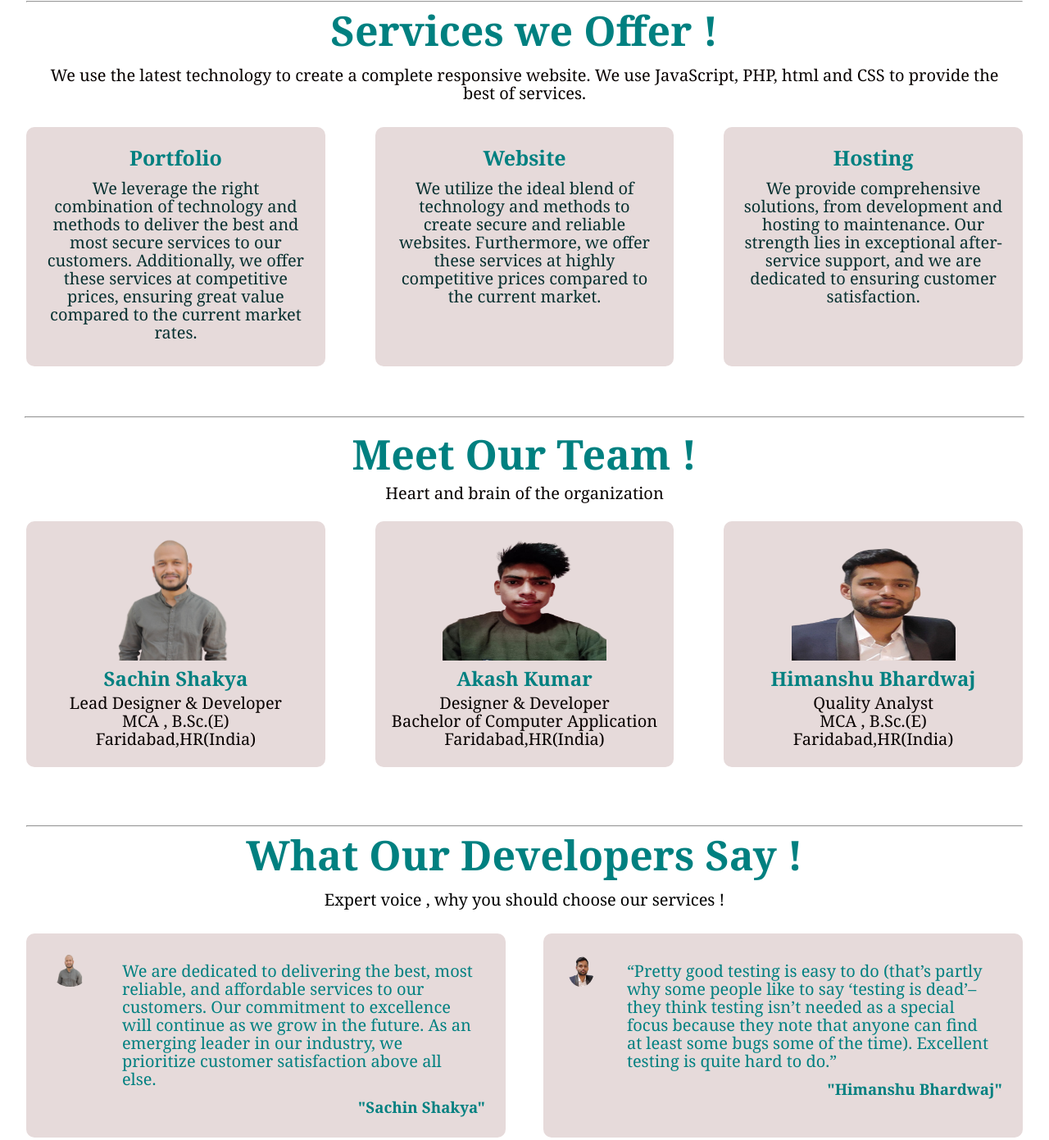
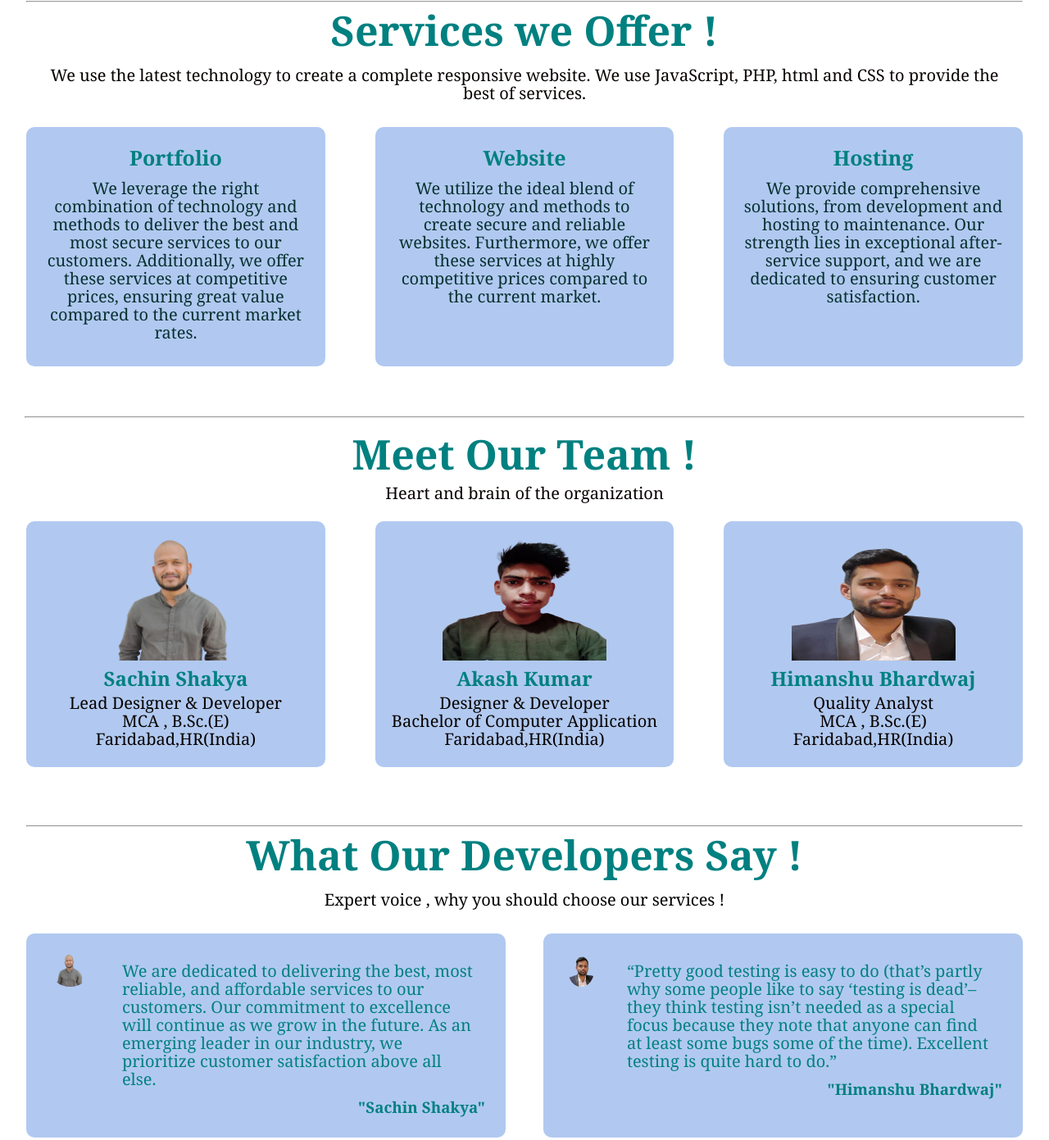
Before and after one commit to ShakyaEmpire/ShakyaDesignStudio.github.io, a plain HTML site: page index.html in a window 1280 px wide. Shown: the part 759-2150 px from the top of the page at 82% size. Drawn offline with Linux system fonts and the light colour scheme.

Commit message:
Update style.css

```diff
--- a/style.css
+++ b/style.css
@@ -167,7 +167,7 @@ nav .fa{  /* for icon not showing on large screen*/
 }
 .services-col{
     flex-basis: 30%;
-    background: #e6dada;
+    background: #b1c9f0;
     border-radius: 10px;
     margin-bottom: 5%;
     padding: 20px 12px;
@@ -214,7 +214,7 @@ nav .fa{  /* for icon not showing on large screen*/
 }
 .team-col{
     flex-basis: 30%;
-    background: #e6dada;
+    background: #b1c9f0;
     border-radius: 10px;
     margin-bottom: 5%;
     padding: 20px 12px;
@@ -265,7 +265,7 @@ nav .fa{  /* for icon not showing on large screen*/
     border-radius: 10px;
     text-align: left;
     margin-bottom: 5%;
-    background: #e6dada;
+    background: #b1c9f0;
     padding: 25px;
     cursor: pointer;
     display: flex;
```
